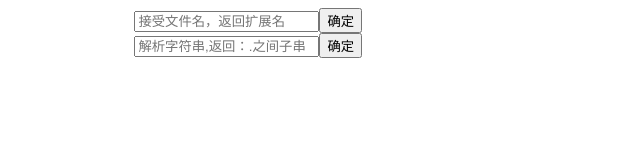
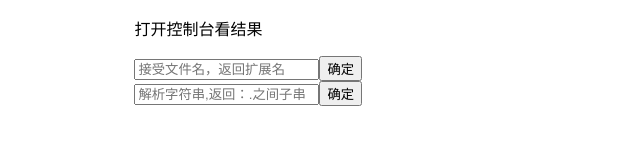
Before and after one commit to iabey/javaScript-demo, a plain HTML site: page note3.JS/js.html in a window 1280 px wide. Shown: the whole page, without its empty margins (0-640 px from the left). Drawn offline with Linux system fonts and the light colour scheme.

```diff
--- a/note3.JS/js.html
+++ b/note3.JS/js.html
@@ -14,6 +14,7 @@
 </head>
 <body>
     <div  class="main">
+        <p>打开控制台看结果</p>
         <div>
             <input type="text" id="rebackName" placeholder="接受文件名，返回扩展名" /><button onclick="rebackName()">确定</button>
         </div>
```
